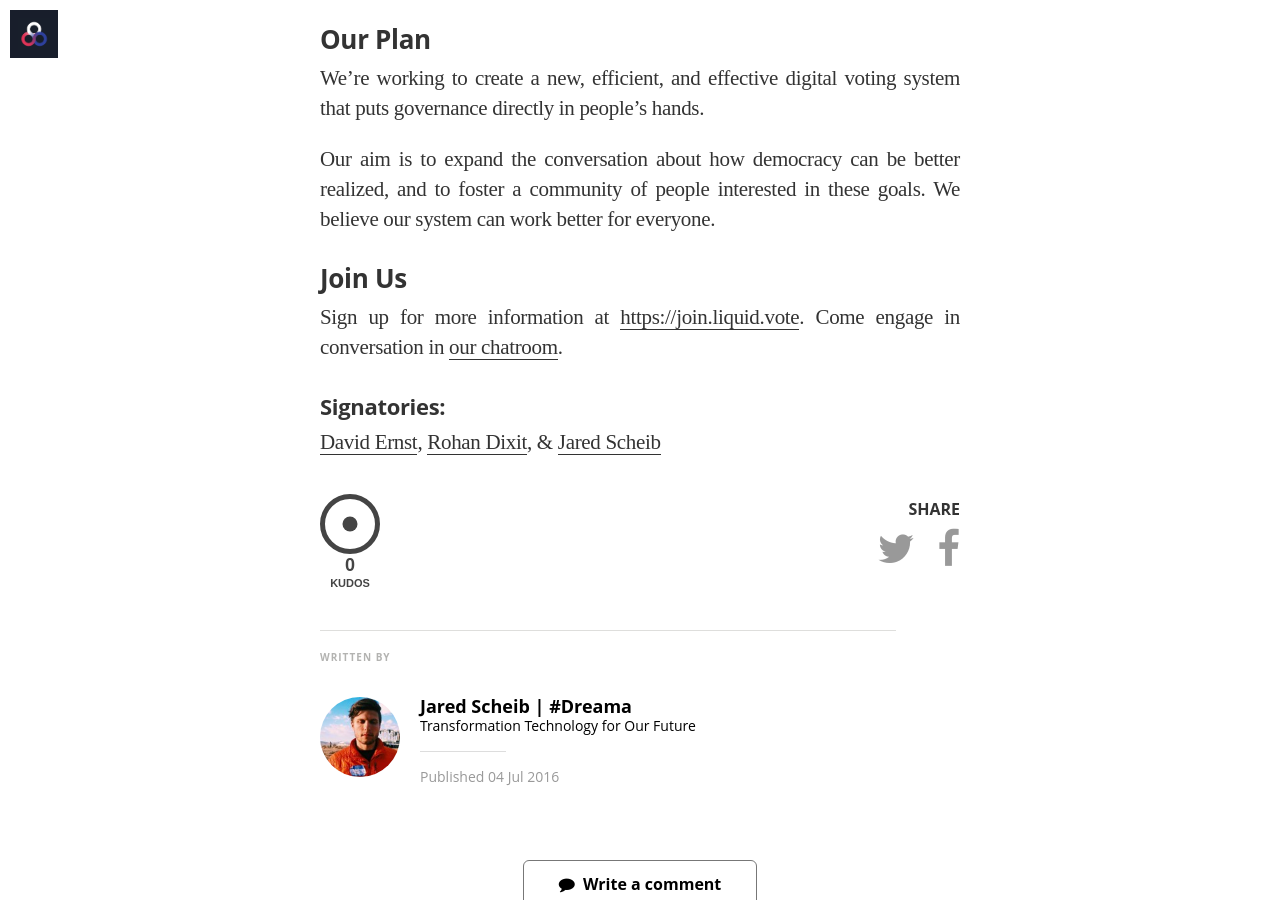
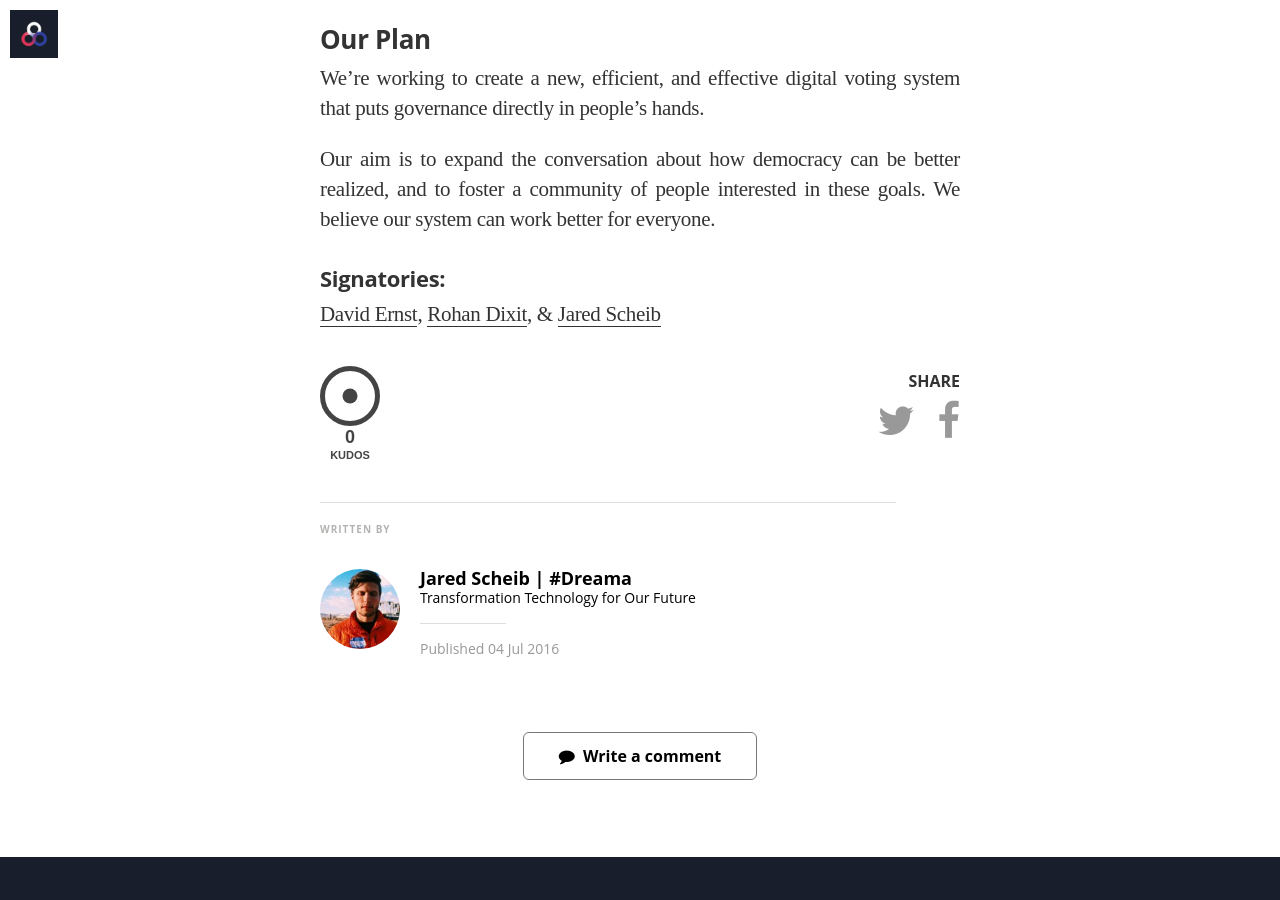
Before and after one commit to voteliquid/blog, a Jekyll site: the page built from _posts/2016-07-04-upgrading-democracy.md, in a window 1280 px wide and 900 px high, scrolled down 1729 px. Built offline with Jekyll 4.4.1, drawn with Linux system fonts in a browser that asks for light colours; nearby versions of some CDN libraries; some web fonts are replaced.

Commit message:
Remove outdated 'join-us' section from Upgrading Democracy post

```diff
--- a/_posts/2016-07-04-upgrading-democracy.md
+++ b/_posts/2016-07-04-upgrading-democracy.md
@@ -38,10 +38,6 @@ We’re working to create a new, efficient, and effective digital voting system
 
 Our aim is to expand the conversation about how democracy can be better realized, and to foster a community of people interested in these goals. We believe our system can work better for everyone.
 
-### Join Us
-
-Sign up for more information at [https://join.liquid.vote](https://join.liquid.vote). Come engage in conversation in [our chatroom](https://gitter.im/Crowdocracy/thedap).
-
 #### Signatories:
 
 [David Ernst](https://twitter.com/dsernst), [Rohan Dixit](https://www.facebook.com/rdixit108), & [Jared Scheib](https://www.facebook.com/jared.scheib)
```
